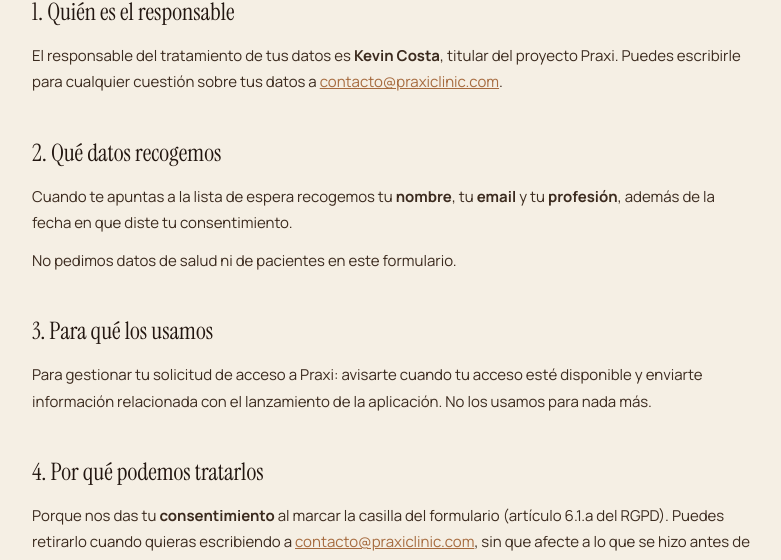
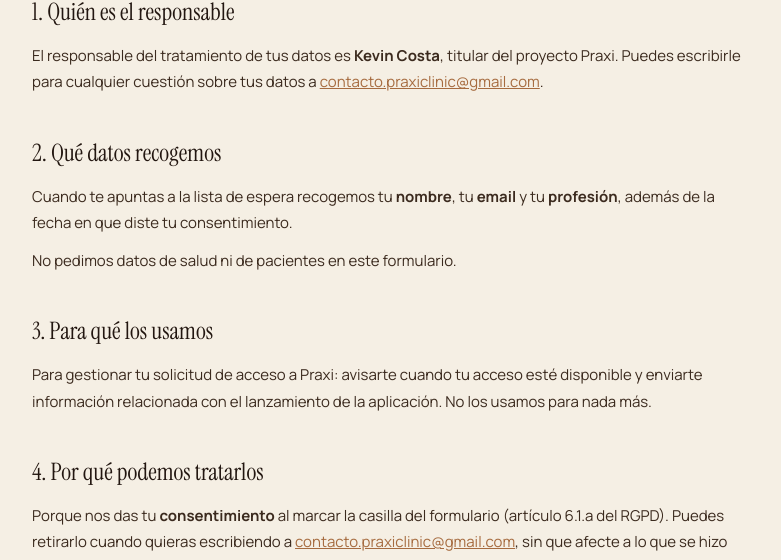
Before and after one commit to kevincostaneuro-ctrl/praxi, a React (Vite) app: page /privacidad in a window 1280 px wide. Shown: the part 238-798 px from the top of the page, without its empty margins (248-1029 px from the left). Built offline with nearby package versions, Linux system fonts and the light colour scheme; no server answers.

Commit message:
Email de contacto: contacto.praxiclinic@gmail.com
Co-Authored-By: Claude Opus 5.5 <noreply@anthropic.com>
Claude-Session: https://claude.ai/code/session_01FfyFQ4x2LE7fmrr7BmzuGw

```diff
--- a/src/Privacidad.jsx
+++ b/src/Privacidad.jsx
@@ -1,6 +1,6 @@
 // Política de privacidad (lista de espera y web pública)
 export const VERSION_PRIVACIDAD = "2026-10-22";
-export const EMAIL_CONTACTO = "contacto@praxiclinic.com";
+export const EMAIL_CONTACTO = "contacto.praxiclinic@gmail.com";
 
 const C = {
   bg: "#F5EFE4", bone: "#FBF8F1", border: "#D9C9A8", accent: "#A66B3F",
```
Also changed, not shown: 1 other file (tests, documents, lock files or other folders).
